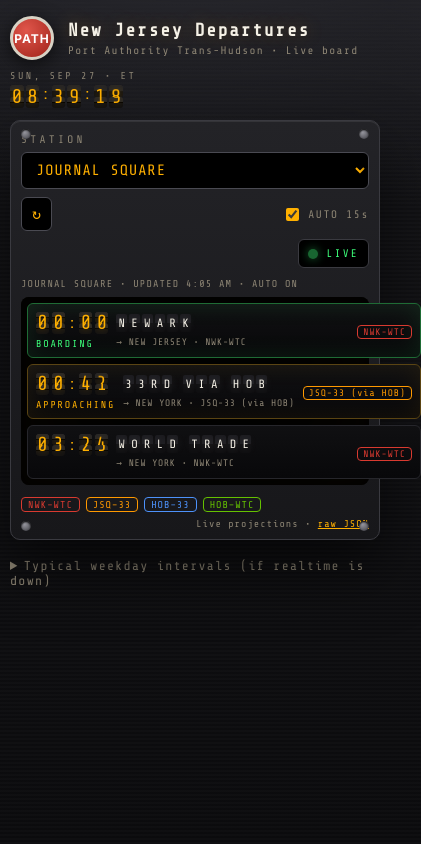
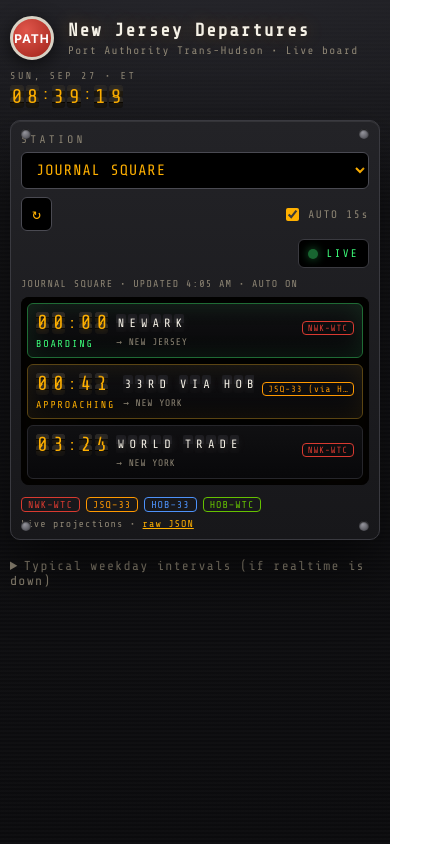
Before and after one commit to ece818/path-flipboard, a website: page public/index.html in a window 390 px wide. Shown: the whole page, 421 px wide, since content can reach past the window. Drawn offline with nearby package versions, Linux system fonts and the light colour scheme.

Commit message:
Fix mobile overflow: minmax grid, hide duplicate line in sub

```diff
--- a/public/app.js
+++ b/public/app.js
@@ -124,9 +124,9 @@ function buildBoard(data) {
     const dirTag = m.dir === 'ToNY' ? '→ NEW YORK' : m.dir === 'ToNJ' ? '→ NEW JERSEY' : m.dir.toUpperCase();
     // One countdown (flips), one destination, one sub-line. No duplicates.
     row.innerHTML = `
-      <div><div class="flips"></div><div class="row-status">${st.label}</div></div>
-      <div><div class="dest"></div><div class="row-sub">${dirTag} • ${m.line.short}</div></div>
-      <div class="status"><span class="line-chip" style="--c:${m.line.color}">${m.line.short}</span></div>`;
+      <div class="col-time"><div class="flips"></div><div class="row-status">${st.label}</div></div>
+      <div class="col-dest"><div class="dest"></div><div class="row-sub">${dirTag} <span class="sub-sep">•</span> <span class="sub-line">${m.line.short}</span></div></div>
+      <div class="status col-line"><span class="line-chip" style="--c:${m.line.color}">${m.line.short}</span></div>`;
     renderFlips(row.querySelector('.flips'), flipString(sec));
     renderTiles(row.querySelector('.dest'), shortDest(m.headSign));
     scheduleEl.appendChild(row);
--- a/public/style.css
+++ b/public/style.css
@@ -86,7 +86,9 @@ button:hover{border-color:var(--amber)}
 .row{
   display:grid;grid-template-columns:150px 1fr 130px;gap:10px;align-items:center;
   background:linear-gradient(180deg,#101012,#08080a);border:1px solid #26262b;border-radius:6px;padding:10px 12px;
+  min-width:0;overflow:hidden;
 }
+.row > *{min-width:0}
 .row.approach{border-color:#5a4413;box-shadow:inset 0 0 24px rgba(255,176,0,.08)}
 .row.due{border-color:#1f6b35;box-shadow:inset 0 0 24px rgba(61,255,122,.1)}
 .flips{display:flex;gap:3px;align-items:center}
@@ -162,18 +164,24 @@ button:hover{border-color:var(--amber)}
   .board-signal{font-size:11px;padding:7px 9px;margin-left:auto}
   .board-meta{font-size:10px;white-space:nowrap;overflow:hidden;text-overflow:ellipsis;margin:6px 0 8px}
   .flap-board{padding:6px;gap:6px}
-  /* compact row: countdown | destination | chip on ONE line */
-  .row{grid-template-columns:auto 1fr auto;gap:8px;padding:8px;align-items:center}
-  .status{text-align:right}
+  /* compact row: countdown | destination | chip on ONE line, never overflow */
+  .row{grid-template-columns:auto minmax(0,1fr) auto;gap:8px;padding:8px;align-items:center;overflow:hidden}
+  .row > *{min-width:0}
+  .col-time{flex:0 0 auto}
+  .col-dest{overflow:hidden}
+  .status{text-align:right;overflow:hidden}
   .flip{font-size:19px;width:.68em}
   .colon{font-size:16px}
+  .flips{flex-wrap:nowrap;overflow:hidden}
   .row-status{font-size:10px;margin-top:4px}
-  .dest{gap:2px}
-  .tile{font-size:12px;min-width:.9em;padding:.18em .02em}
+  .dest{gap:2px;min-width:0}
+  .tile{font-size:12px;min-width:.8em;padding:.18em .02em;flex:0 1 auto}
   .tile.space{min-width:.3em}
   .row-sub{font-size:9.5px;margin-top:4px;letter-spacing:.08em}
-  .line-chip{font-size:9.5px;padding:1px 5px}
+  /* chip already shows the line — hide duplicate copy in sub-line on narrow screens */
+  .row-sub .sub-line,.row-sub .sub-sep{display:none}
+  .line-chip{font-size:9px;padding:1px 5px;max-width:92px;overflow:hidden;text-overflow:ellipsis}
   .board-foot{gap:6px;font-size:10px}
   .badge{font-size:10px;padding:1px 6px}
-  .foot-note{font-size:10px}
+  .foot-note{font-size:10px;margin-left:0;flex-basis:100%}
 }
```
